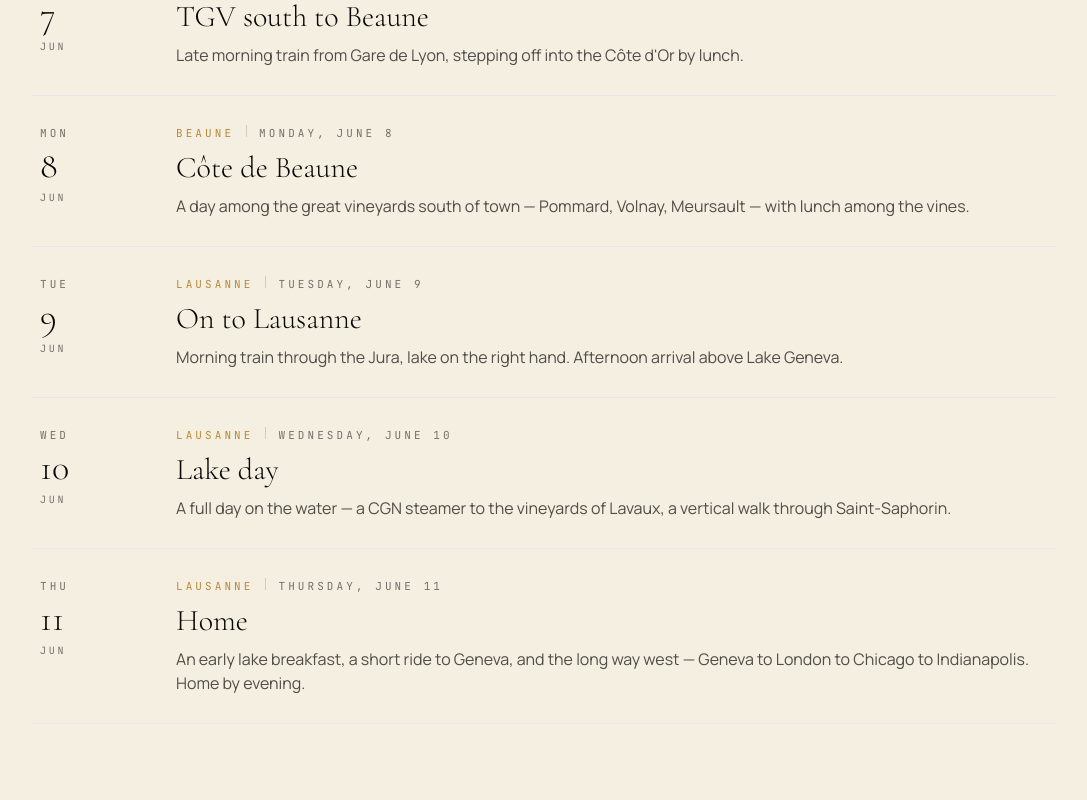
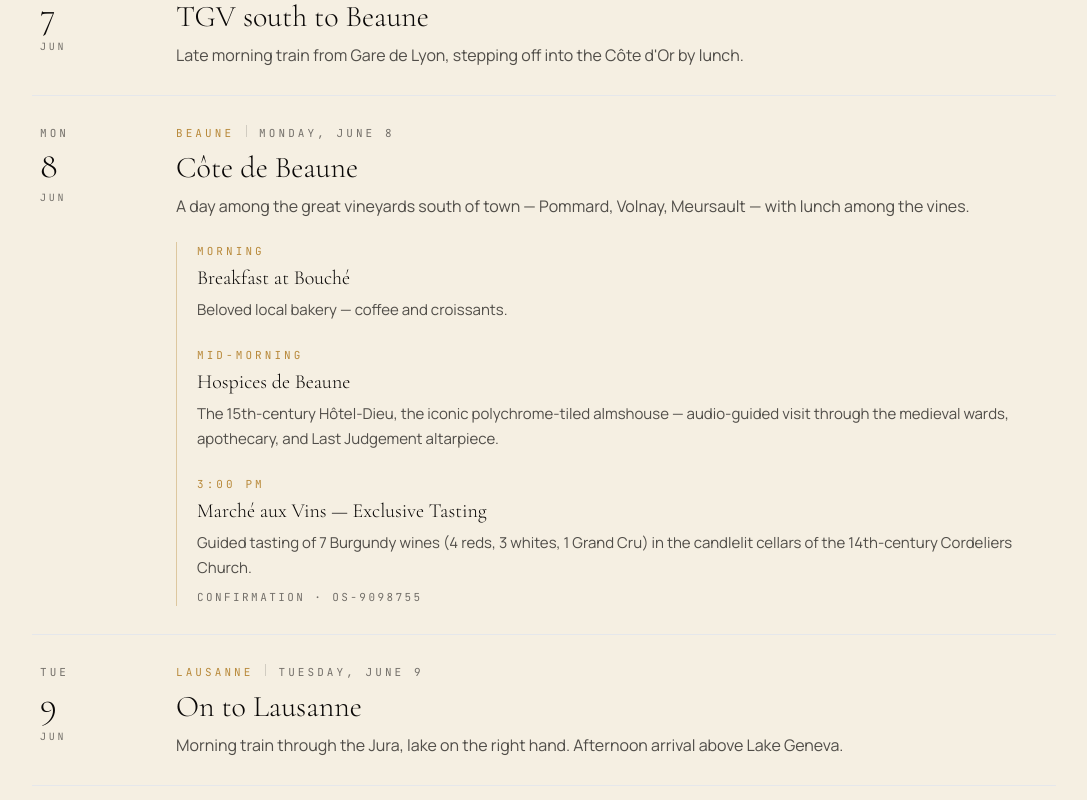
Before and after one commit to argusagent/bella-voyage, a Next.js app: page / in a window 1280 px wide. Shown: the part 7600-8400 px from the top of the page, without its empty margins (96-1183 px from the left). Built offline with nearby package versions, Linux system fonts and the light colour scheme.

Commit message:
Phase 9: Jun 8 (Beaune) activities (#9)
Three Jun 8 (Beaune) activities — Bouché breakfast, Hospices visit, Marché aux Vins tasting (conf. OS-9098755) — rendered chronologically inline under the Itinerary day row with a thin gold-rule anchor. ACTIVITIES_BY_DATE Map for O(1) lookups.

```diff
--- a/components/ItinerarySection.tsx
+++ b/components/ItinerarySection.tsx
@@ -1,7 +1,12 @@
 "use client";
 
 import { motion } from "framer-motion";
-import { timeline, cityMeta } from "@/lib/trip-data";
+import {
+  timeline,
+  cityMeta,
+  activities,
+  type Activity,
+} from "@/lib/trip-data";
 import {
   formatLongDate,
   formatDayNumber,
@@ -9,10 +14,23 @@ import {
 } from "@/lib/format";
 import { SectionHeader } from "./SectionHeader";
 
-// Itinerary — a flat list of nine days.  Each row is non-interactive:
-// date column, city eyebrow, title, one-line description.  No
-// expansion, no nested groups.  Restaurants / activities / wine tours
-// can be reintroduced later by editing this file alongside trip-data.
+// Itinerary — a flat list of nine days.  Each row shows the date, city,
+// title, one-line description, and (when present) a small chronological
+// list of that day's activities pulled from `activities[]` by date.
+// No expansion, no nested groups — the activity strip is always
+// visible, with a thin gold rule on the left to anchor it as a child
+// of the day above.
+
+// Pre-bucketed by date so each row renders in O(1) instead of scanning
+// the full activities array on every parent re-render.
+const ACTIVITIES_BY_DATE = new Map<string, Activity[]>();
+for (const a of activities) {
+  if (!a.date) continue;
+  const arr = ACTIVITIES_BY_DATE.get(a.date);
+  if (arr) arr.push(a);
+  else ACTIVITIES_BY_DATE.set(a.date, [a]);
+}
+const NO_ACTIVITIES: readonly Activity[] = [];
 
 export function ItinerarySection() {
   if (timeline.length === 0) return null;
@@ -52,6 +70,7 @@ function DayRow({
   index: number;
 }) {
   const cityName = cityMeta[day.city].name;
+  const dayActivities = ACTIVITIES_BY_DATE.get(day.date) ?? NO_ACTIVITIES;
 
   return (
     <motion.li
@@ -93,6 +112,44 @@ function DayRow({
         <p className="mt-2 font-sans text-[15px] leading-relaxed text-ink/70 sm:text-base">
           {day.description}
         </p>
+
+        {dayActivities.length > 0 ? (
+          <ul className="mt-5 space-y-5 border-l border-gold/40 pl-4 sm:mt-6 sm:space-y-6 sm:pl-5">
+            {dayActivities.map((a) => (
+              <li key={a.id}>
+                {a.time ? (
+                  <p className="font-mono text-[11px] uppercase tracking-widest3 text-gold">
+                    {a.time}
+                  </p>
+                ) : null}
+                <h4 className="mt-1 font-serif text-lg font-light leading-snug text-ink sm:text-xl">
+                  {a.title}
+                </h4>
+                {a.description ? (
+                  <p className="mt-1.5 font-sans text-sm leading-relaxed text-ink/70 sm:text-[15px]">
+                    {a.description}
+                  </p>
+                ) : null}
+                {a.bookingCode ? (
+                  <p className="mt-2 font-mono text-[11px] uppercase tracking-widest2 text-ink/55">
+                    Confirmation · {a.bookingCode}
+                  </p>
+                ) : null}
+                {a.url ? (
+                  <a
+                    href={a.url}
+                    target="_blank"
+                    rel="noreferrer noopener"
+                    className="mt-2 inline-flex items-center gap-1 border-b border-gold/50 pb-0.5 font-mono text-[11px] uppercase tracking-widest3 text-ink/70 transition-colors hover:text-ink focus-visible:text-ink"
+                  >
+                    <span>Site</span>
+                    <span aria-hidden className="font-serif italic text-gold">→</span>
+                  </a>
+                ) : null}
+              </li>
+            ))}
+          </ul>
+        ) : null}
       </div>
     </motion.li>
   );
--- a/lib/trip-data.ts
+++ b/lib/trip-data.ts
@@ -290,12 +290,42 @@ export const timeline: TimelineEntry[] = [
   },
 ];
 
-// ─── Auto-appearing sections — populate when bookings exist ─────────────────
+// ─── Per-day activities ─────────────────────────────────────────────────────
 //
-// Currently empty by design — the Itinerary tab is intentionally a thin
-// list of days right now.  Add an entry here later and you can rewire the
-// rendering to surface them inline per day.
+// Surfaced inline under the matching Itinerary day row.  Order in this
+// array is the order they render in (already chronological per day).
+
+export const activities: Activity[] = [
+  {
+    id: "bouche-jun-8",
+    city: "beaune",
+    date: "2026-06-08",
+    time: "Morning",
+    title: "Breakfast at Bouché",
+    description: "Beloved local bakery — coffee and croissants.",
+  },
+  {
+    id: "hospices-jun-8",
+    city: "beaune",
+    date: "2026-06-08",
+    time: "Mid-morning",
+    title: "Hospices de Beaune",
+    description:
+      "The 15th-century Hôtel-Dieu, the iconic polychrome-tiled almshouse — audio-guided visit through the medieval wards, apothecary, and Last Judgement altarpiece.",
+  },
+  {
+    id: "marche-aux-vins-jun-8",
+    city: "beaune",
+    date: "2026-06-08",
+    time: "3:00 PM",
+    title: "Marché aux Vins — Exclusive Tasting",
+    description:
+      "Guided tasting of 7 Burgundy wines (4 reds, 3 whites, 1 Grand Cru) in the candlelit cellars of the 14th-century Cordeliers Church.",
+    bookingCode: "OS-9098755",
+  },
+];
+
+// ─── Reservations / wine tours — empty for now ──────────────────────────────
 
 export const restaurants: Restaurant[] = [];
-export const activities: Activity[] = [];
 export const wineTours: WineTour[] = [];
```
